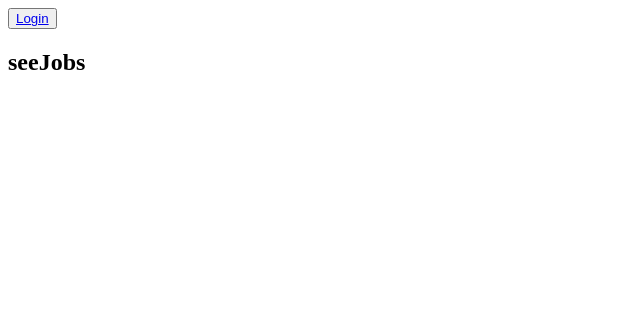
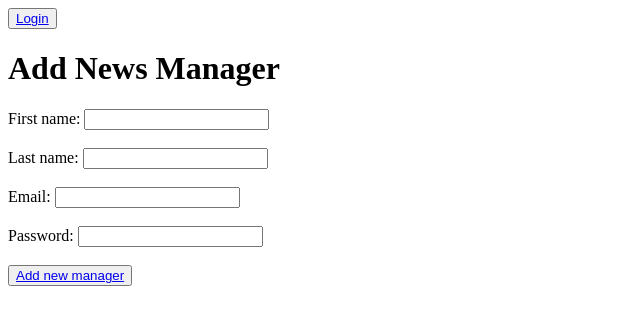
Before and after one commit to SWTGruppe27/ModelsManagement, a Vue app in the folder ModelsManagement/: page /AddManager in a window 1280 px wide. Shown: the top 324 px of the page, without its empty margins (0-640 px from the left). Built offline with nearby package versions, Linux system fonts and the light colour scheme.

Commit message:
added format

```diff
--- a/ModelsManagement/src/components/AddExpenseToJob.vue
+++ b/ModelsManagement/src/components/AddExpenseToJob.vue
@@ -1,8 +1,47 @@
 <template>
-    <h2>seeJobs</h2>
+    <div>
+        <h1>Add Expense To Job</h1>
+        <form>
+            <!--Drop down w jobs-->
+            <div class="form-group">
+                <label for="date">Date: </label>
+                <input type="text" v-model="addexpenseform.date" />
+            </div><br />
+            <div class="form-group">
+                <label for="text">Text: </label>
+                <input type="text" v-model="addexpenseform.text" />
+            </div><br />
+            <div class="form-group">
+                <label for="amount">Amount: </label>
+                <input type="number" v-model="addexpenseform.amount" />
+            </div><br />
+            <div class="form-group">
+                <button type="button" class="button" v-on:click="addExpenseToJobFunction()"><a><router-link to="/Menu">Add Expense To Job</router-link></a></button>
+            </div>
+        </form>
+    </div>
 </template>
 
 <script>
+    export default {
+        name: 'AddExpenseToJob',
+        props: {
+            msg: String
+        },
+        data: () => ({
+            addexpenseform: {
+                date: "",
+                text: "",
+                amount: ""
+                //List of jobs to pick from
+            },
+        }),
+        methods: {
+            addExpenseToJobFunction() {
+
+            }
+        }
+    };
 </script>
 
 <style scoped>
--- a/ModelsManagement/src/components/AddManager.vue
+++ b/ModelsManagement/src/components/AddManager.vue
@@ -1,8 +1,47 @@
 <template>
-    <h2>seeJobs</h2>
+    <div>
+        <h1>Add News Manager</h1>
+        <form>
+            <div class="form-group">
+                <label for="firstName">First name: </label>
+                <input type="text" v-model="managerform.firstName" />
+            </div><br />
+            <div class="form-group">
+                <label for="lastName">Last name: </label>
+                <input type="text" v-model="managerform.lastName" />
+            </div><br />
+            <div class="form-group">
+                <label for="email">Email: </label>
+                <input type="email" v-model="managerform.email" required/>
+            </div><br />
+            <div class="form-group">
+                <label for="password">Password: </label>
+                <input type="password" v-model="managerform.password" required/>
+            </div><br />
+            <div class="form-group">
+                <button type="button" class="button" v-on:click="addNewManager()"><a><router-link to="/Menu">Add new manager</router-link></a></button>
+            </div>
+        </form>
+    </div>
 </template>
 
 <script>
+    export default {
+        name: 'AddNewManager',
+        data: () => ({
+            managerform: {
+                firstName: "",
+                lastName: "",
+                email: "",
+                password: ""
+            }
+        }),
+        methods: {
+            addNewManager() {
+
+            }
+        }
+    };
 </script>
 
 <style scoped>
--- a/ModelsManagement/src/components/AddModel.vue
+++ b/ModelsManagement/src/components/AddModel.vue
@@ -12,7 +12,7 @@
             </div><br />
             <div class="form-group">
                 <label for="email">Email: </label>
-                <input type="email" v-model="modelform.email" />
+                <input type="email" v-model="modelform.email" required/>
             </div><br />
             <div class="form-group">
                 <label for="phoneNumber">Phonenumber: </label>
@@ -68,7 +68,7 @@
             </div><br />
             <div class="form-group">
                 <label for="password">Password: </label>
-                <input type="password" v-model="modelform.password" />
+                <input type="password" v-model="modelform.password" required/>
             </div><br />
             <div class="form-group">
                 <button type="button" class="button" v-on:click="addModelFunction"><a><router-link to="/Menu">Add Model</router-link></a></button>
--- a/ModelsManagement/src/components/AddModelJob.vue
+++ b/ModelsManagement/src/components/AddModelJob.vue
@@ -1,8 +1,56 @@
 <template>
-    <h2>seeJobs</h2>
+    <div>
+        <h1>Add New Job</h1>
+        <form>
+            <div class="form-group">
+                <label for="customer">Customer: </label>
+                <input type="text" v-model="addjobform.customer" />
+            </div><br />
+            <div class="form-group">
+                <label for="startDay">Start Day: </label>
+                <input type="text" v-model="addjobform.startDay" />
+            </div><br />
+            <div class="form-group">
+                <label for="days">Days: </label>
+                <input type="number" v-model="addjobform.days" />
+            </div><br />
+            <div class="form-group">
+                <label for="location">Location: </label>
+                <input type="text" v-model="addjobform.location" />
+            </div><br />
+            <div class="form-group">
+                <label for="comments">Comments: </label>
+                <input type="text" v-model="addjobform.comments" />
+            </div><br />
+            <div class="form-group">
+                <button type="button" class="button" v-on:click="addJobFunction"><a><router-link to="/Menu">Add Job</router-link></a></button>
+            </div>
+        </form>
+    </div>
 </template>
 
 <script>
+    export default {
+        name: 'AddJob',
+        props: {
+            msg: String
+        },
+        data: () => ({
+            addjobform: {
+                customer: "",
+                startDay: "",
+                days: "",
+                location: "",
+                comments: ""
+                //List of models to add??
+            },
+        }),
+        methods: {
+            addJobFunction() {
+
+            }
+        }
+    };
 </script>
 
 <style scoped>
--- a/ModelsManagement/src/components/AddModelToJob.vue
+++ b/ModelsManagement/src/components/AddModelToJob.vue
@@ -1,8 +1,34 @@
 <template>
-    <h2>seeJobs</h2>
+    <div>
+        <h1>Add Model To Job</h1>
+        <form>
+            <!--Drop down w jobs-->
+            <!--Drop down w models-->
+            <div class="form-group">
+                <button type="button" class="button" v-on:click="addModelToJobFunction()"><a><router-link to="/Menu">Add Model To Job</router-link></a></button>
+            </div>
+        </form>
+    </div>
 </template>
 
 <script>
+    export default {
+        name: 'AddModelToJob',
+        props: {
+            msg: String
+        },
+        data: () => ({
+            addmodeltojobform: {
+                //List of jobs to pick from
+                //List of models to add??
+            },
+        }),
+        methods: {
+            addModelToJobFunction() {
+
+            }
+        }
+    };
 </script>
 
 <style scoped>
--- a/ModelsManagement/src/components/DeleteModelFromJob.vue
+++ b/ModelsManagement/src/components/DeleteModelFromJob.vue
@@ -1,8 +1,34 @@
 <template>
-    <h2>seeJobs</h2>
+    <div>
+        <h1>Remove Model From Job</h1>
+        <form>
+            <!--Drop down w jobs-->
+            <!--Drop down w models-->
+            <div class="form-group">
+                <button type="button" class="button" v-on:click="deleteModelFromJobFunction()"><a><router-link to="/Menu">Remove Model From Job</router-link></a></button>
+            </div>
+        </form>
+    </div>
 </template>
 
 <script>
+    export default {
+        name: 'DeleteModelFromJob',
+        props: {
+            msg: String
+        },
+        data: () => ({
+            deletemodelfromjobform: {
+                //List of jobs to pick from
+                //List of models to add??
+            },
+        }),
+        methods: {
+            deleteModelFromJobFunction() {
+
+            }
+        }
+    };
 </script>
 
 <style scoped>
--- a/ModelsManagement/src/components/UserLogin.vue
+++ b/ModelsManagement/src/components/UserLogin.vue
@@ -5,11 +5,11 @@
             <form>
                 <div class="form-group">
                     <label for="email">Email: </label>
-                    <input type="email" v-model="form.email" placeholder="Enter your email here" />
+                    <input type="email" v-model="form.email" placeholder="Enter your email here" required/>
                 </div>
                 <div class="form-group">
                     <label for="password">Password: </label>
-                    <input type="text" v-model="form.password" placeholder="Enter your password here" />
+                    <input type="text" v-model="form.password" placeholder="Enter your password here" required/>
                 </div>
                 <div class="form-group">
                     <button type="button" class="button" v-on:click="loginFunction"><a><router-link to="/Menu">Login</router-link></a></button>
```
Also changed, not shown: 10 other files (tests, documents, lock files or other folders).
